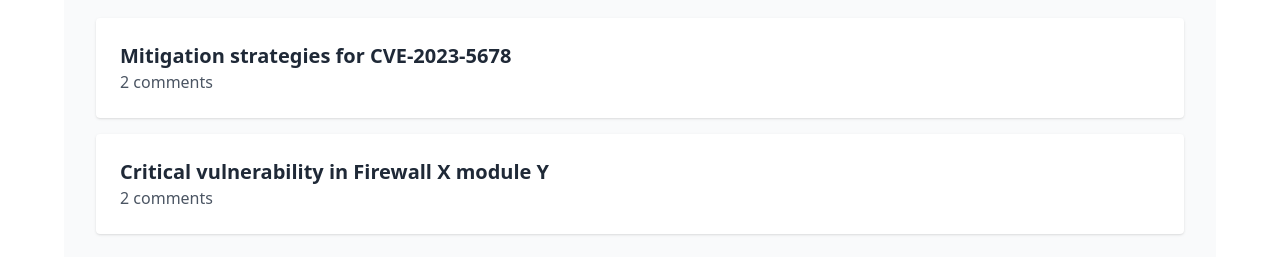
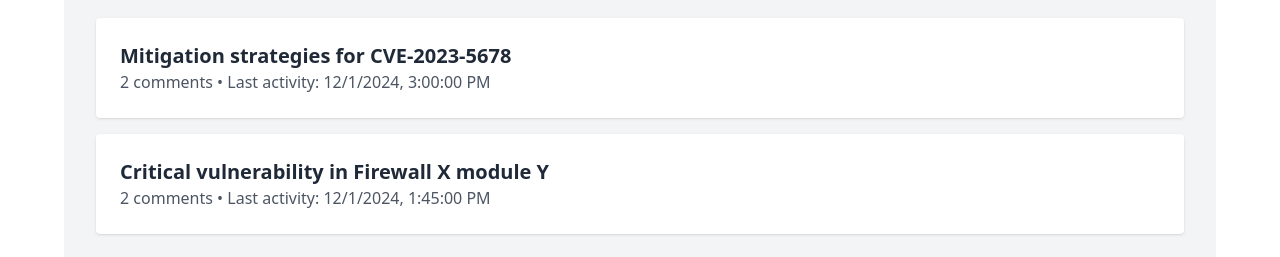
Before and after one commit to itsmanik/oem-vulnerabilities-frontend, a React (Vite) app: page /discussion in a window 1280 px wide. Shown: the part 160-417 px from the top of the page. Built offline with nearby package versions, Linux system fonts and the light colour scheme.

Commit message:
updated some fo the code

```diff
--- a/src/components/Feedback/DiscussionForumPage.jsx
+++ b/src/components/Feedback/DiscussionForumPage.jsx
@@ -5,18 +5,42 @@ const discussionThreads = [
     id: 1,
     title: 'Mitigation strategies for CVE-2023-5678',
     comments: [
-      { user: 'Alice', text: 'Updating to version 1.2.4 solved the issue for me!' },
-      { user: 'Bob', text: 'What about users on older hardware? Any alternatives?' }
-    ]
+      {
+        user: 'Alice',
+        text: 'Updating to version 1.2.4 solved the issue for me!',
+        upvotes: 3,
+        downvotes: 1,
+        timestamp: '2024-12-01 14:30',
+      },
+      {
+        user: 'Bob',
+        text: 'What about users on older hardware? Any alternatives?',
+        upvotes: 5,
+        downvotes: 0,
+        timestamp: '2024-12-01 15:00',
+      },
+    ],
   },
   {
     id: 2,
     title: 'Critical vulnerability in Firewall X module Y',
     comments: [
-      { user: 'Charlie', text: 'Has anyone tried patching this on Linux systems?' },
-      { user: 'Dave', text: 'The official OEM patch worked fine for me.' }
-    ]
-  }
+      {
+        user: 'Charlie',
+        text: 'Has anyone tried patching this on Linux systems?',
+        upvotes: 4,
+        downvotes: 2,
+        timestamp: '2024-12-01 12:00',
+      },
+      {
+        user: 'Dave',
+        text: 'The official OEM patch worked fine for me.',
+        upvotes: 6,
+        downvotes: 1,
+        timestamp: '2024-12-01 13:45',
+      },
+    ],
+  },
 ];
 
 const DiscussionForumPage = () => {
@@ -25,35 +49,78 @@ const DiscussionForumPage = () => {
   const [selectedThread, setSelectedThread] = useState(null);
   const [newComment, setNewComment] = useState('');
 
+  // Add a new thread
   const handleAddThread = () => {
     if (newThreadTitle.trim()) {
       const newThread = {
         id: threads.length + 1,
         title: newThreadTitle,
-        comments: []
+        comments: [],
       };
-      setThreads([...threads, newThread]);
+      setThreads([newThread, ...threads]); // Add new thread at the top
       setNewThreadTitle('');
     }
   };
 
+  // Add a comment to a thread
   const handleAddComment = (threadId) => {
     if (newComment.trim()) {
       const updatedThreads = threads.map((thread) =>
         thread.id === threadId
           ? {
               ...thread,
-              comments: [...thread.comments, { user: 'You', text: newComment }]
+              comments: [
+                ...thread.comments,
+                {
+                  user: 'You',
+                  text: newComment,
+                  upvotes: 0,
+                  downvotes: 0,
+                  timestamp: new Date().toISOString(),
+                },
+              ],
             }
           : thread
       );
+
       setThreads(updatedThreads);
+      setSelectedThread(
+        updatedThreads.find((thread) => thread.id === threadId)
+      ); // Update selectedThread to reflect changes
       setNewComment('');
     }
   };
 
+  // Handle upvotes and downvotes
+  const handleVote = (threadId, commentIndex, type) => {
+    const updatedThreads = threads.map((thread) =>
+      thread.id === threadId
+        ? {
+            ...thread,
+            comments: thread.comments.map((comment, index) =>
+              index === commentIndex
+                ? {
+                    ...comment,
+                    upvotes: type === 'upvote' ? comment.upvotes + 1 : comment.upvotes,
+                    downvotes:
+                      type === 'downvote' ? comment.downvotes + 1 : comment.downvotes,
+                  }
+                : comment
+            ),
+          }
+        : thread
+    );
+
+    setThreads(updatedThreads);
+    if (selectedThread && selectedThread.id === threadId) {
+      setSelectedThread(
+        updatedThreads.find((thread) => thread.id === threadId)
+      ); // Update selectedThread if active
+    }
+  };
+
   return (
-    <div className="min-h-screen bg-gray-50 p-8">
+    <div className="min-h-screen bg-gray-100 p-8">
       <h1 className="text-4xl font-bold text-gray-800 mb-6">Discussion Forums</h1>
       {selectedThread ? (
         <div>
@@ -68,11 +135,34 @@ const DiscussionForumPage = () => {
           </h2>
           <div className="space-y-4">
             {selectedThread.comments.map((comment, index) => (
-              <div key={index} className="bg-white p-4 shadow rounded">
+              <div key={index} className="bg-white p-4 shadow rounded relative">
                 <p>
-                  <span className="font-semibold">{comment.user}: </span>
+                  <span
+                    className={`font-semibold ${
+                      comment.user === 'You' ? 'text-blue-600' : 'text-gray-800'
+                    }`}
+                  >
+                    {comment.user}:{' '}
+                  </span>
                   {comment.text}
                 </p>
+                <p className="text-sm text-gray-500 mt-1">
+                  {new Date(comment.timestamp).toLocaleString()}
+                </p>
+                <div className="flex items-center space-x-4 mt-2 absolute right-4 top-4">
+                  <button
+                    className="bg-green-500 text-white px-2 py-1 rounded"
+                    onClick={() => handleVote(selectedThread.id, index, 'upvote')}
+                  >
+                    👍 {comment.upvotes}
+                  </button>
+                  <button
+                    className="bg-red-500 text-white px-2 py-1 rounded"
+                    onClick={() => handleVote(selectedThread.id, index, 'downvote')}
+                  >
+                    👎 {comment.downvotes}
+                  </button>
+                </div>
               </div>
             ))}
           </div>
@@ -99,7 +189,14 @@ const DiscussionForumPage = () => {
                 onClick={() => setSelectedThread(thread)}
               >
                 <h2 className="text-xl font-semibold text-gray-800">{thread.title}</h2>
-                <p className="text-gray-600">{thread.comments.length} comments</p>
+                <p className="text-gray-600">
+                  {thread.comments.length} comments • Last activity:{' '}
+                  {thread.comments.length > 0
+                    ? new Date(
+                        thread.comments[thread.comments.length - 1].timestamp
+                      ).toLocaleString()
+                    : 'No comments yet'}
+                </p>
               </div>
             ))}
           </div>
```
